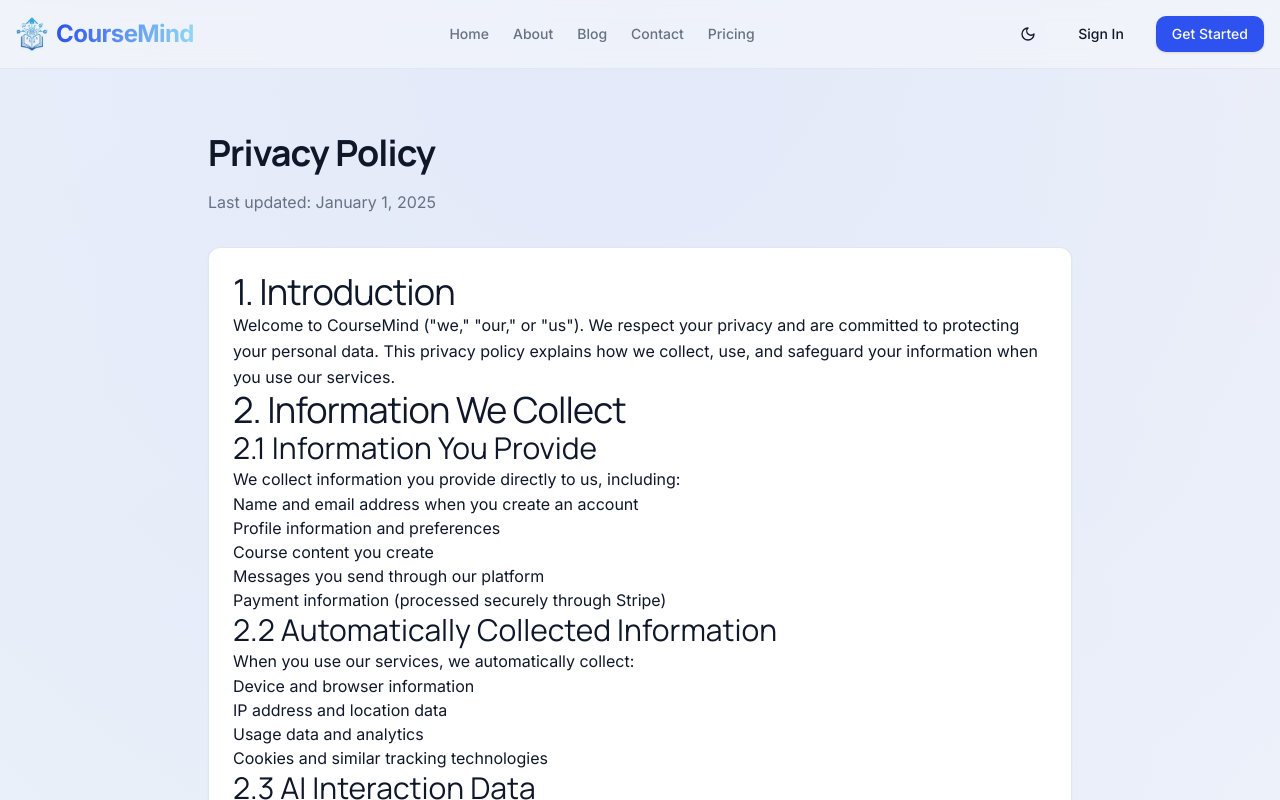
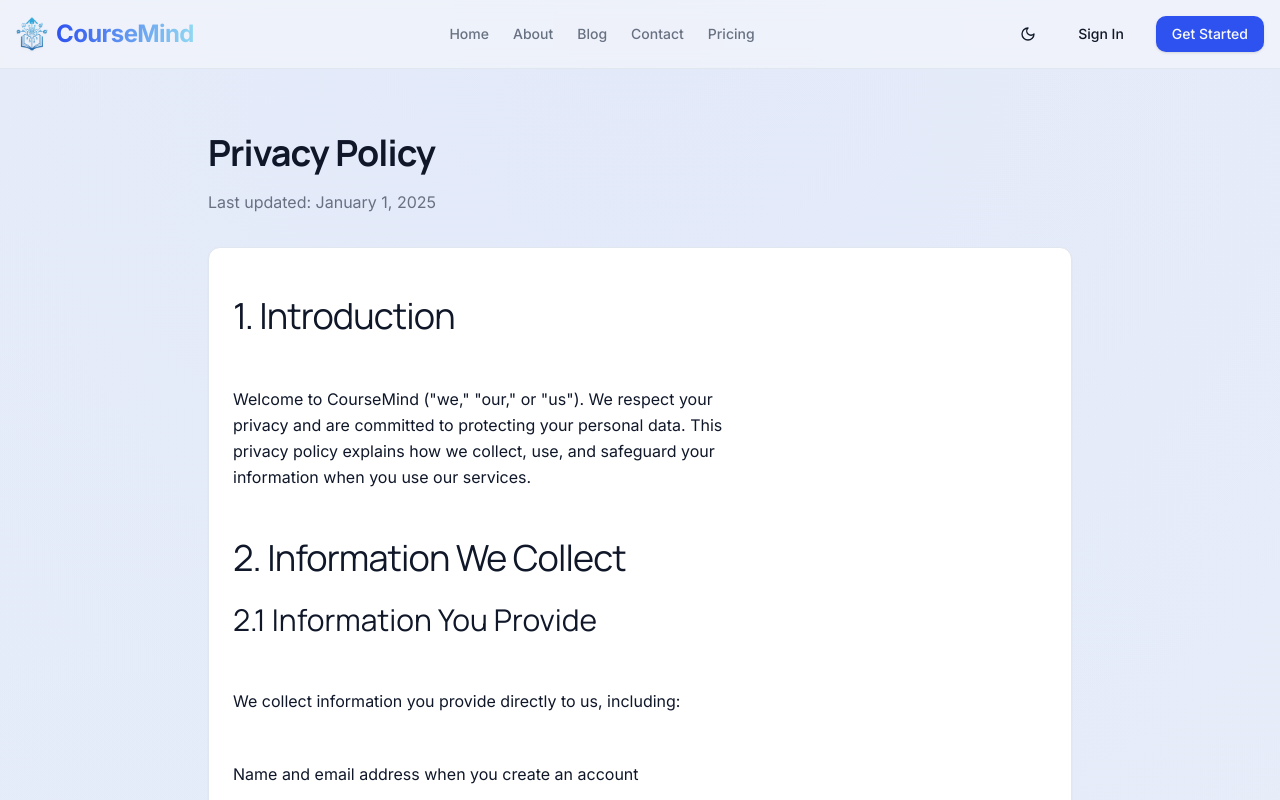
Before and after one commit to MontaCoder/CourseMind-Next, a Next.js app: page /privacy in a window 1280 px wide. Shown: the top 800 px of the page. Built offline with nearby package versions, Linux system fonts and the light colour scheme; no server answers; the database is empty.

Commit message:
Add whitespace-pre-line to legal page content
Added the 'whitespace-pre-line' class to the CardContent components in both privacy and terms pages to preserve line breaks in rendered HTML content for improved readability.

```diff
--- a/app/(marketing)/privacy/page.tsx
+++ b/app/(marketing)/privacy/page.tsx
@@ -211,7 +211,7 @@ export default async function PrivacyPage() {
 
         <Card>
           <CardContent
-            className="prose prose-gray dark:prose-invert max-w-none pt-6 prose-headings:font-bold prose-h2:text-2xl prose-h2:mt-8 prose-h2:mb-4 prose-h3:text-xl prose-h3:mt-6 prose-h3:mb-3 prose-p:mb-4 prose-ul:mb-4 prose-li:mb-2"
+            className="prose prose-gray dark:prose-invert max-w-none pt-6 prose-headings:font-bold prose-h2:text-2xl prose-h2:mt-8 prose-h2:mb-4 prose-h3:text-xl prose-h3:mt-6 prose-h3:mb-3 prose-p:mb-4 prose-ul:mb-4 prose-li:mb-2 whitespace-pre-line"
             dangerouslySetInnerHTML={{
               __html: policy?.content || DEFAULT_CONTENT,
             }}
--- a/app/(marketing)/terms/page.tsx
+++ b/app/(marketing)/terms/page.tsx
@@ -258,7 +258,7 @@ export default async function TermsPage() {
 
         <Card>
           <CardContent
-            className="prose prose-gray dark:prose-invert max-w-none pt-6 prose-headings:font-bold prose-h2:text-2xl prose-h2:mt-8 prose-h2:mb-4 prose-h3:text-xl prose-h3:mt-6 prose-h3:mb-3 prose-p:mb-4 prose-ul:mb-4 prose-li:mb-2"
+            className="prose prose-gray dark:prose-invert max-w-none pt-6 prose-headings:font-bold prose-h2:text-2xl prose-h2:mt-8 prose-h2:mb-4 prose-h3:text-xl prose-h3:mt-6 prose-h3:mb-3 prose-p:mb-4 prose-ul:mb-4 prose-li:mb-2 whitespace-pre-line"
             dangerouslySetInnerHTML={{
               __html: policy?.content || DEFAULT_CONTENT,
             }}
```
